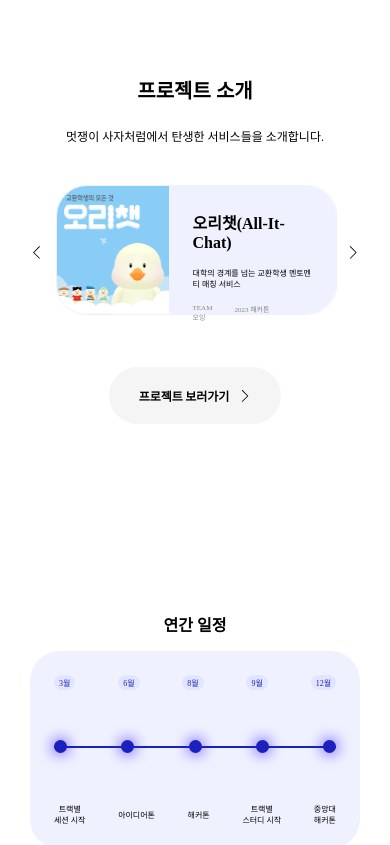
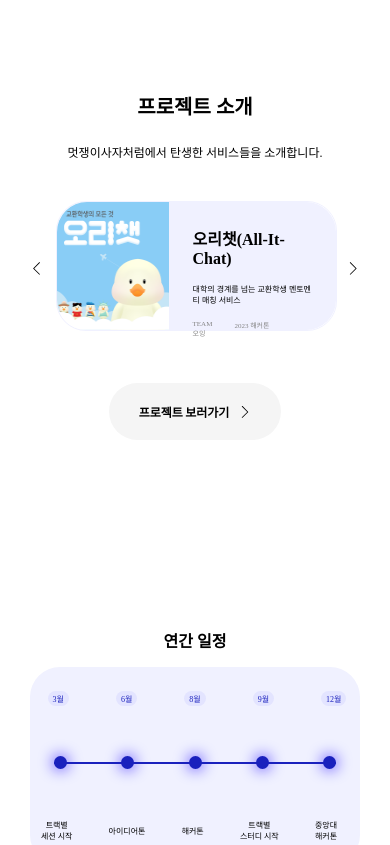
Before and after one commit to cau-likelion-org/cau-likelion-next, a Next.js app: page / in a window 390 px wide. Shown: the part 2680-3525 px from the top of the page. Built offline with nearby package versions, Linux system fonts and the light colour scheme; no server answers; a web font is replaced by a local one.

Commit message:
Feat: 4k 모니터 반응형 구현 및 연간 일정 중앙정렬 맞춤

```diff
--- a/src/components/home/activity/ActivitySection.tsx
+++ b/src/components/home/activity/ActivitySection.tsx
@@ -72,6 +72,9 @@ const Wrapper = styled.div`
   flex-direction: column;
   align-items: center;
   width: 100%;
+  @media (min-width: 1850px) {
+    margin-top: 20rem;
+  }
 `;
 
 const ThreeCircleWrapper = styled.div`
--- a/src/components/home/activity/component/CircleComponent.tsx
+++ b/src/components/home/activity/component/CircleComponent.tsx
@@ -24,7 +24,7 @@ const Wrapper = styled.div`
   justify-content: center;
   width: 250px;
   height: 250px;
-  @media (max-width: 1376px) {
+  @media (max-width: 1540px) {
     width: 180px;
     height: 180px;
   }
@@ -84,7 +84,7 @@ const ImageWrapper = styled.div`
   position: relative;
   width: 230px;
   height: 230px;
-  @media (max-width: 1376px) {
+  @media (max-width: 1540px) {
     width: 160px;
     height: 160px;
   }
--- a/src/components/home/introduction/IntroduceSection.tsx
+++ b/src/components/home/introduction/IntroduceSection.tsx
@@ -10,7 +10,7 @@ import IntroLion from '@image/소개_인사하는 사자.gif';
 import FadeInComponent from '@home/common/FadeInComponent';
 const text =
   '중앙대학교 멋쟁이사자처럼은 중앙대 학생들로 이루어진 IT 창업 동아리입니다. \n테크 기반의 아이디어를 실현하기위해 기획, 디자인, 개발 트랙 간의 끊임없는 소통을 추구하며\n다양한 프로젝트 활동을 통해 기술적 성장을 도모하고 협업 역량을 끌어올립니다.';
-const IntroduceSection = ({ innerRef }: { innerRef: MutableRefObject<null>; }) => {
+const IntroduceSection = ({ innerRef }: { innerRef: MutableRefObject<null> }) => {
   return (
     <FadeInComponent>
       <Wrapper ref={innerRef}>
@@ -35,6 +35,9 @@ const Wrapper = styled.div`
   flex-direction: column;
   align-items: center;
   width: 100%;
+  @media (min-width: 1850px) {
+    margin-top: 20rem;
+  }
 `;
 
 const ImageWrapper = styled.div`
--- a/src/components/home/plan/PlanSection.tsx
+++ b/src/components/home/plan/PlanSection.tsx
@@ -35,6 +35,9 @@ const Wrapper = styled.div`
   align-items: center;
   width: 100%;
   gap: 40px;
+  @media (min-width: 1850px) {
+    margin-top: 20rem;
+  }
 `;
 const AlignWrapper = styled.div`
   width: 100%;
--- a/src/components/home/plan/component/PlanBox.tsx
+++ b/src/components/home/plan/component/PlanBox.tsx
@@ -33,21 +33,21 @@ const PlanBox = () => {
   return (
     <BoxContainer>
       <ItemWrapper>
-        <RowWrapper>
+        <DateWrapper>
           {CurriculumData.map((item, i) => (
             <PlanDateItem key={i} date={item.date} />
           ))}
-        </RowWrapper>
+        </DateWrapper>
 
         <RowWrapper>
           <PlanDotItem />
         </RowWrapper>
 
-        <RowWrapper>
+        <TitleWrapper>
           {CurriculumData.map((item, i) => (
             <PlanTitleItem key={i} title={item.title} />
           ))}
-        </RowWrapper>
+        </TitleWrapper>
       </ItemWrapper>
     </BoxContainer>
   );
@@ -83,8 +83,26 @@ const RowWrapper = styled.div`
   display: flex;
   width: 100%;
   justify-content: space-between;
-
   position: relative;
 
   align-items: center;
 `;
+
+const DateWrapper = styled.div`
+  display: flex;
+  width: 106%;
+  margin-left: 0.5rem;
+  justify-content: space-between;
+  position: relative;
+
+  align-items: center;
+`;
+
+const TitleWrapper = styled.div`
+  display: flex;
+  width: 105%;
+  margin-right: 1.5rem;
+  justify-content: space-between;
+  position: relative;
+  align-items: center;
+`;
--- a/src/components/home/plan/component/PlanDateItem.tsx
+++ b/src/components/home/plan/component/PlanDateItem.tsx
@@ -2,7 +2,7 @@ import styled from 'styled-components';
 
 import { Primary } from '@utils/constant/color';
 
-const PlanDateItem = ({ date }: { date: string; }) => {
+const PlanDateItem = ({ date }: { date: string }) => {
   return <Date>{date}</Date>;
 };
 
@@ -13,7 +13,7 @@ const Date = styled.div`
   font-style: normal;
   font-weight: 500;
   font-size: 1.5rem;
-  @media(min-width:900px){
+  @media (min-width: 900px) {
     line-height: 32px;
   }
   text-align: center;
@@ -21,7 +21,7 @@ const Date = styled.div`
   background: #e3e4ff;
   border-radius: 50px;
   padding: 5px 18px;
-  @media(max-width: 900px) {
+  @media (max-width: 900px) {
     padding: 2px 5px;
     border-radius: 15px;
     font-size: 1rem;
--- a/src/components/home/project/ProjectSection.tsx
+++ b/src/components/home/project/ProjectSection.tsx
@@ -22,7 +22,7 @@ const ProjectSection = () => {
       <Wrapper>
         <TitleWrapper>
           <Title>프로젝트 소개</Title>
-          <Text>멋쟁이 사자처럼에서 탄생한 서비스들을 소개합니다. </Text>
+          <Text>멋쟁이사자처럼에서 탄생한 서비스들을 소개합니다. </Text>
         </TitleWrapper>
         <ProjectSlider />
         <ButtonWrapper>
@@ -39,11 +39,14 @@ const Wrapper = styled.div`
   width: 100%;
 `;
 const TitleWrapper = styled.div`
-  margin-top: 4rem;
+  margin-top: 6rem;
   display: flex;
   margin-bottom: 4rem;
   align-items: center;
   flex-direction: column;
+  @media (min-width: 1850px) {
+    margin-top: 30rem;
+  }
 `;
 const Title = styled.div`
   font-family: 'GmarketSans';
--- a/src/components/home/track/TrackSection.tsx
+++ b/src/components/home/track/TrackSection.tsx
@@ -76,6 +76,9 @@ const TitleText = styled.div`
   @media (max-width: 900px) {
     font-size: 2.5rem;
   }
+  @media (min-width: 1850px) {
+    margin-top: 30rem;
+  }
 `;
 
 const Text = styled.div`
```
